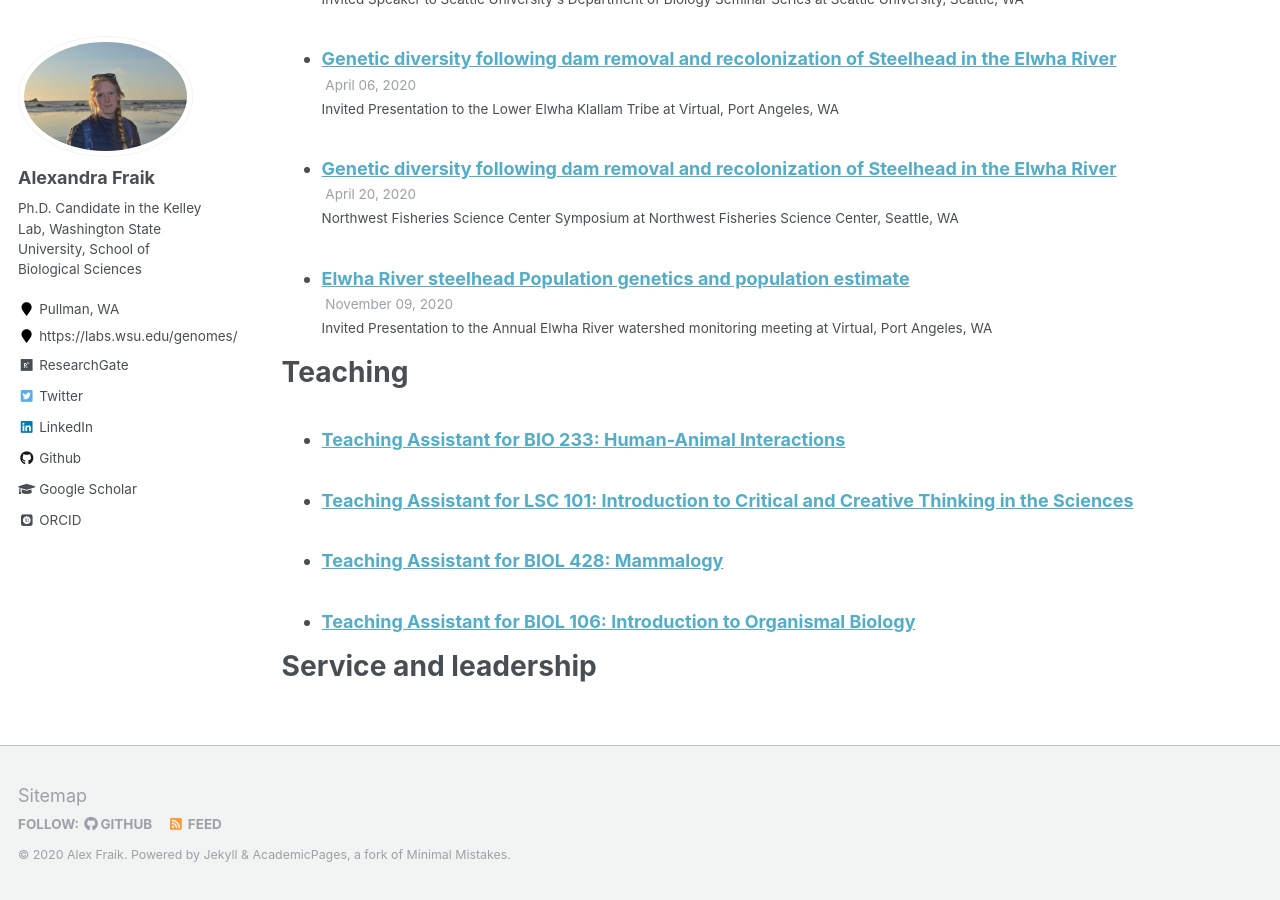
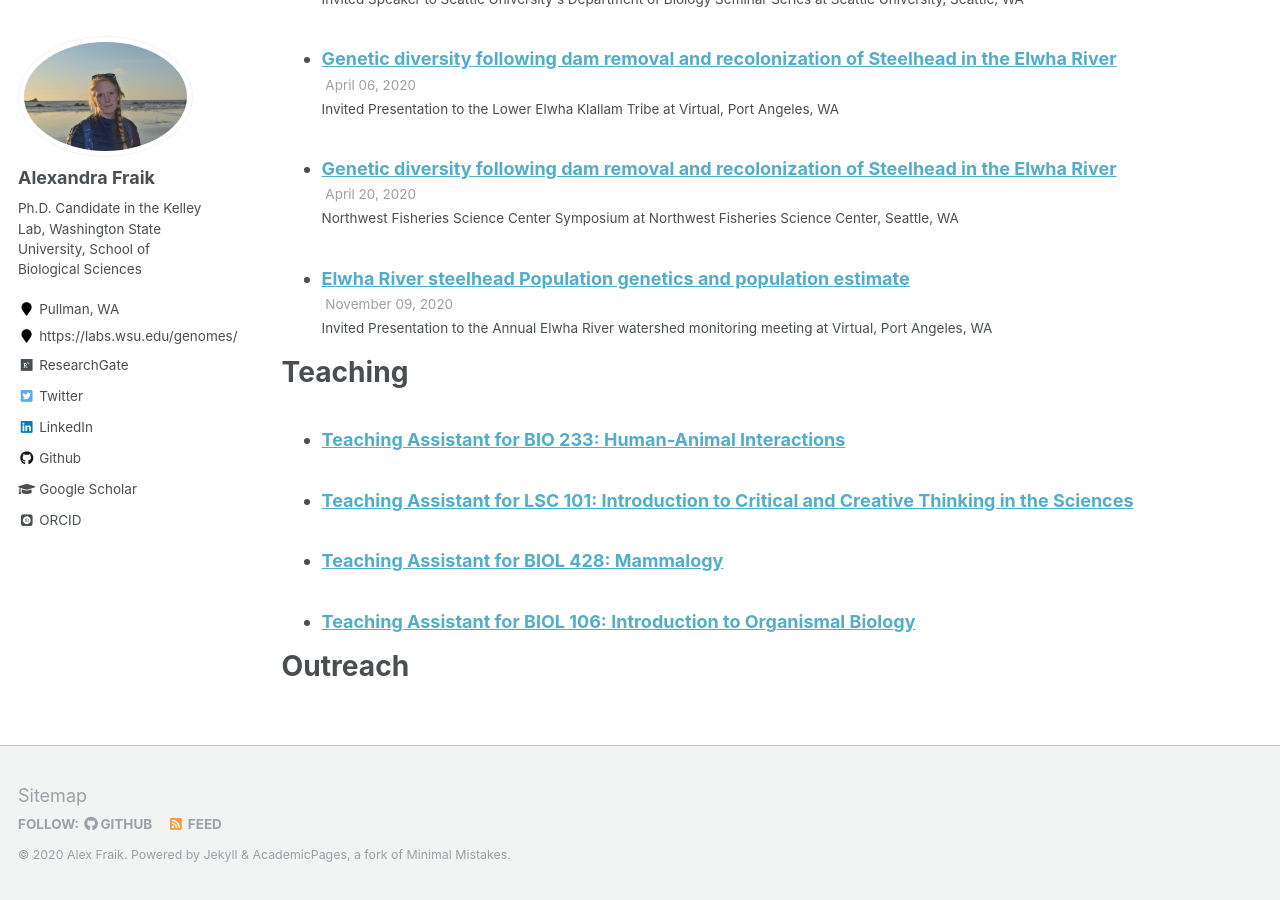
Before and after one commit to akfraik/akfraik.github.io, a Jekyll site: the page built from _pages/cv.md, in a window 1280 px wide and 900 px high, scrolled down 1940 px. Built offline with Jekyll 4.4.1, drawn with Linux system fonts in a browser that asks for light colours; some web fonts are replaced.

Commit message:
Update cv.md

```diff
--- a/_pages/cv.md
+++ b/_pages/cv.md
@@ -34,7 +34,7 @@ Teaching
     {% include archive-single-cv.html %}
   {% endfor %}</ul>
 
-Service and leadership
+Outreach
 ======
   <ul>{% for post in site.outreach %}
     {% include archive-single-cv.html %}
```
